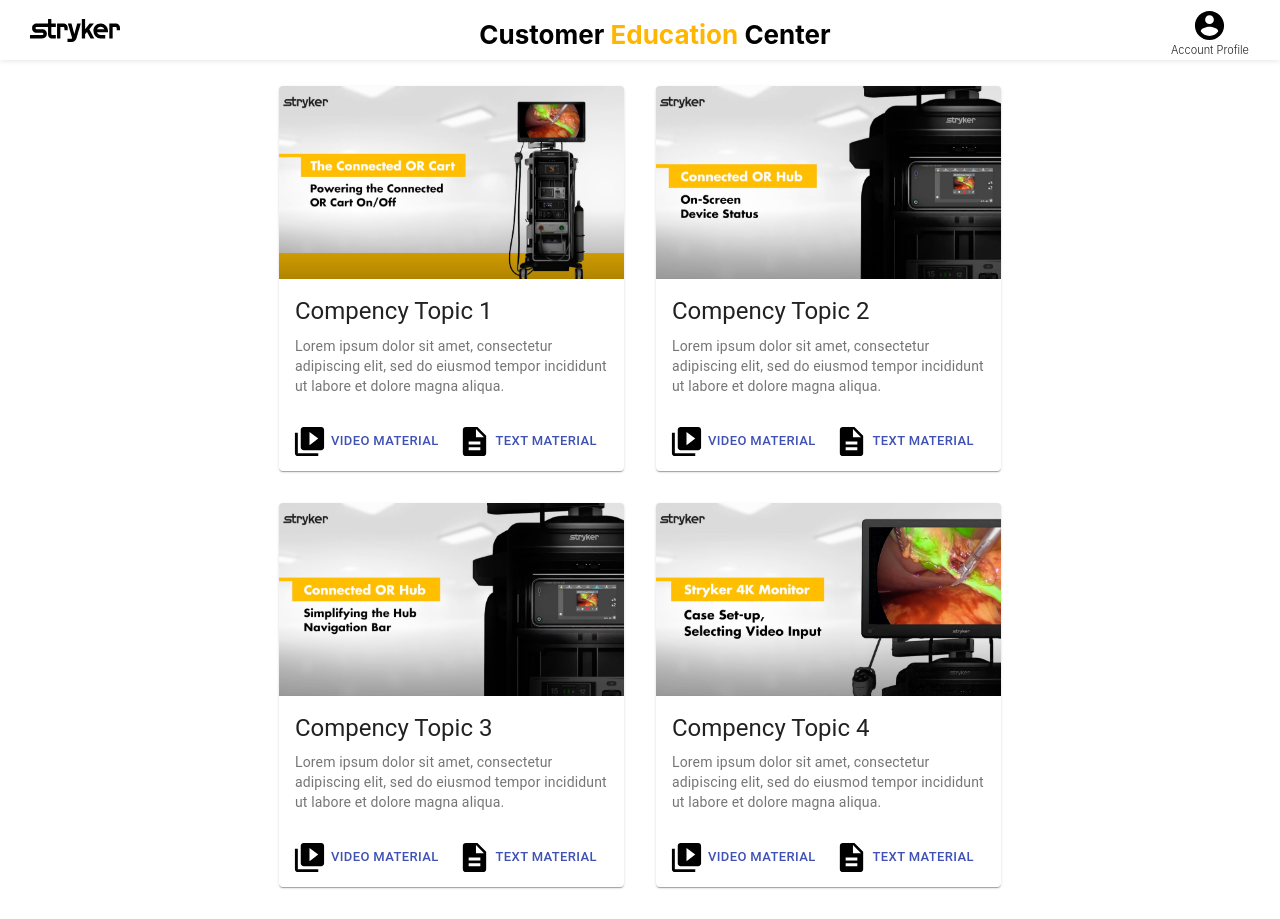
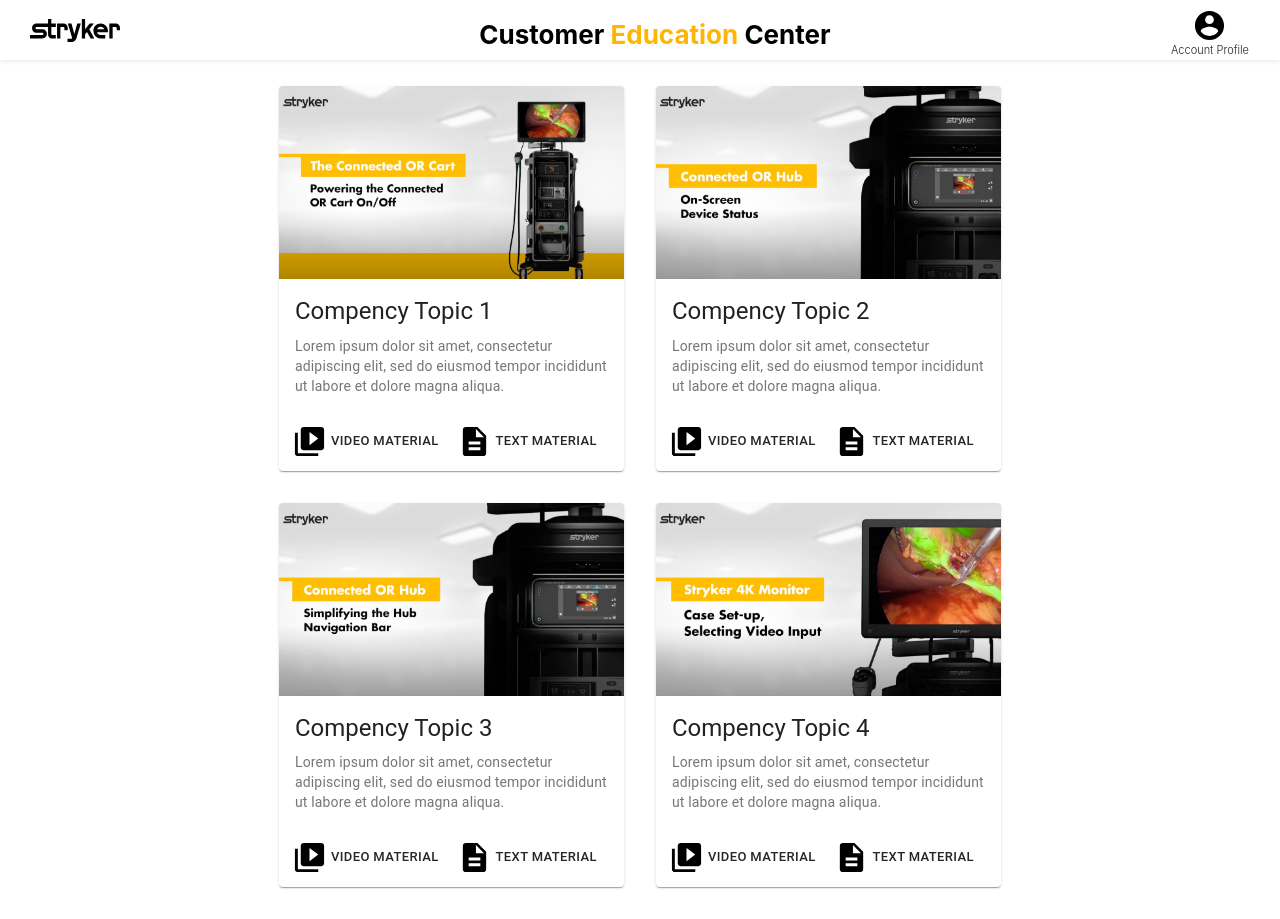
Before and after one commit to JimHotchkiss/sces-prototype, a React (Create React App) app: page / in a window 1280 px wide. Built offline with nearby package versions, Linux system fonts and the light colour scheme.

Commit message:
Added text coloring to video text.

```diff
--- a/src/components/MediaCard.js
+++ b/src/components/MediaCard.js
@@ -55,14 +55,14 @@
               fontSize='large'
               style={{ color: "black", marginRight: "4px" }}
             />
-            Video Material
+            <p className='video-text'>Video Material</p>
           </Button>
           <Button size='small' color='primary'>
             <DescriptionIcon
               fontSize='large'
               style={{ color: "black", marginRight: "4px" }}
             />
-            Text Material
+            <p className='video-text'>Text Material</p>
           </Button>
         </CardActions>
       </Card>
@@ -91,14 +91,14 @@
               fontSize='large'
               style={{ color: "black", marginRight: "4px" }}
             />
-            Video Material
+            <p className='video-text'>Video Material</p>
           </Button>
           <Button size='small' color='primary'>
             <DescriptionIcon
               fontSize='large'
               style={{ color: "black", marginRight: "4px" }}
             />
-            Text Material
+            <p className='video-text'>Text Material</p>
           </Button>
         </CardActions>
       </Card>
@@ -127,14 +127,14 @@
               fontSize='large'
               style={{ color: "black", marginRight: "4px" }}
             />
-            Video Material
+            <p className='video-text'>Video Material</p>
           </Button>
           <Button size='small' color='primary'>
             <DescriptionIcon
               fontSize='large'
               style={{ color: "black", marginRight: "4px" }}
             />
-            Text Material
+            <p className='video-text'>Text Material</p>
           </Button>
         </CardActions>
       </Card>
@@ -163,14 +163,14 @@
               fontSize='large'
               style={{ color: "black", marginRight: "4px" }}
             />
-            Video Material
+            <p className='video-text'>Video Material</p>
           </Button>
           <Button size='small' color='primary'>
             <DescriptionIcon
               fontSize='large'
               style={{ color: "black", marginRight: "4px" }}
             />
-            Text Material
+            <p className='video-text'>Text Material</p>
           </Button>
         </CardActions>
       </Card>
--- a/src/components/mediaCard.css
+++ b/src/components/mediaCard.css
@@ -8,3 +8,7 @@
     max-width: 70%;
 
 }
+
+.video-text {
+    color: #262626;
+}
```
